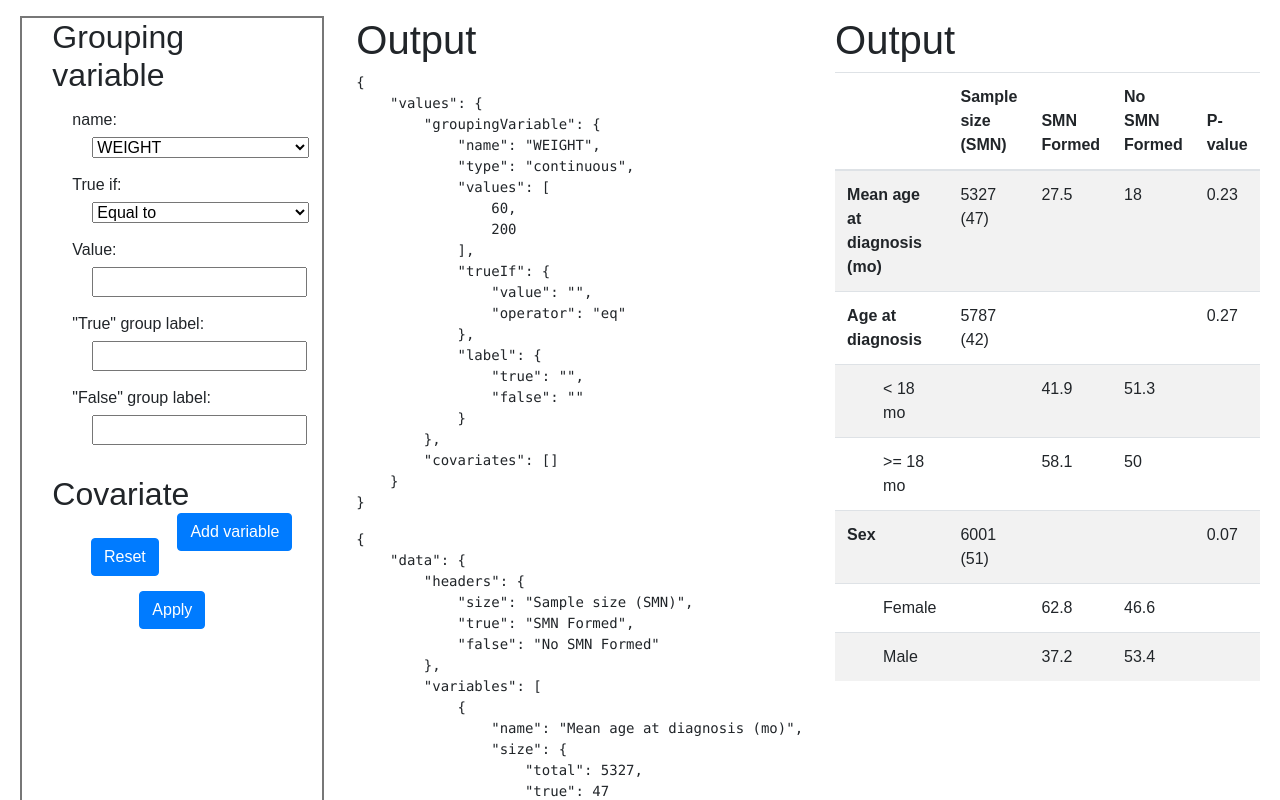
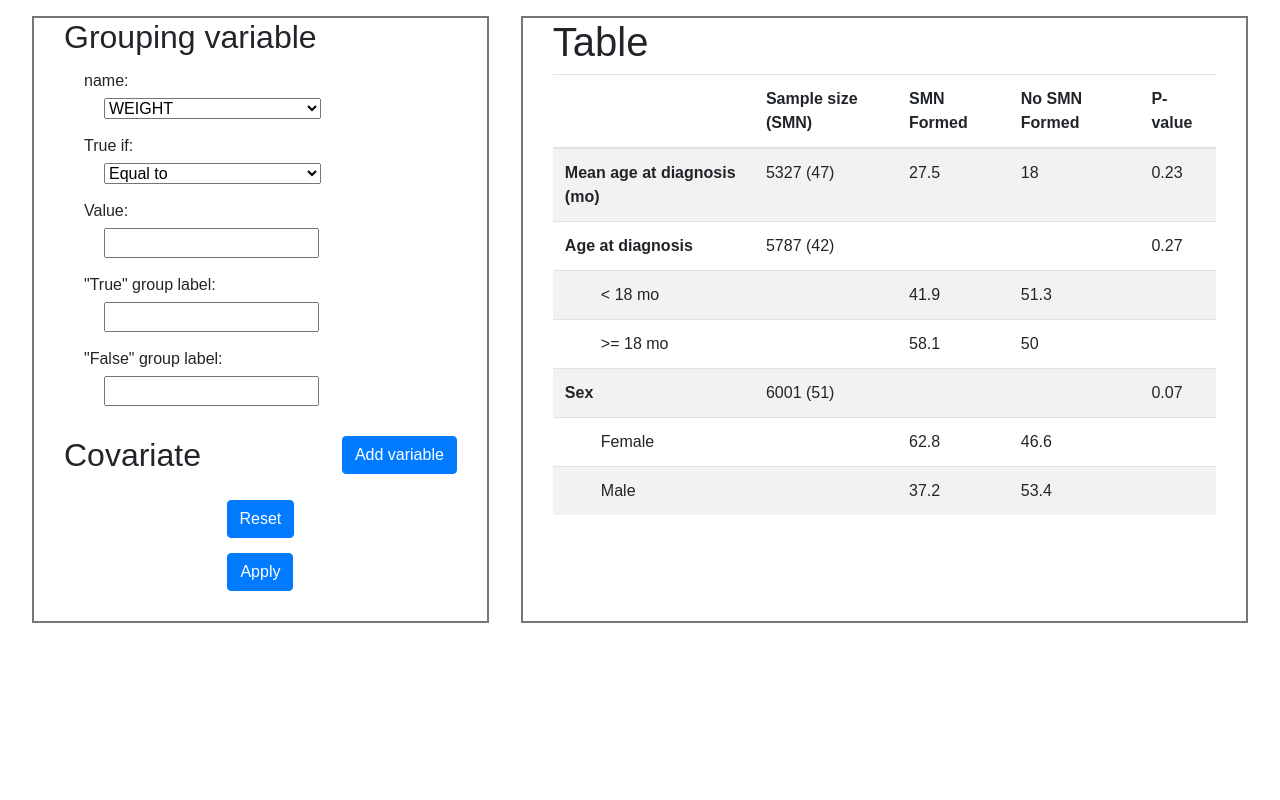
Before and after one commit to chicagopcdc/pcdc-poc-tableone-form, a React (Create React App) app: page / in a window 1280 px wide. Shown: the top 800 px of the page. Built offline with nearby package versions, Linux system fonts and the light colour scheme.

Commit message:
qz remove out put part.

```diff
--- a/src/App.css
+++ b/src/App.css
@@ -49,3 +49,10 @@ div.submit {
     display: flex;
     justify-content: center;
 }
+
+.div-table {
+    width: 800px;
+    margin: 0 1rem;
+    padding: 0px 30px 20px 30px;
+    border: 2px solid #777;
+}
--- a/src/App.js
+++ b/src/App.js
@@ -202,14 +202,8 @@ function App() {
                 />
             </div>
 
-            <div style={{ margin: '0 1rem' }}>
-                <h1>Output</h1>
-                <pre>{JSON.stringify(userInput, null, 4)}</pre>
-                <pre>{JSON.stringify(tableData, null, 4)}</pre>
-            </div>
-
-            <div style={{ margin: '0 1rem' }}>
-                <h1>Output</h1>
+            <div className="div-table" style={{ margin: '0 1rem' }}>
+                <h1>Table</h1>
                 <Table
                 data={tableData.data}
                 />
```
